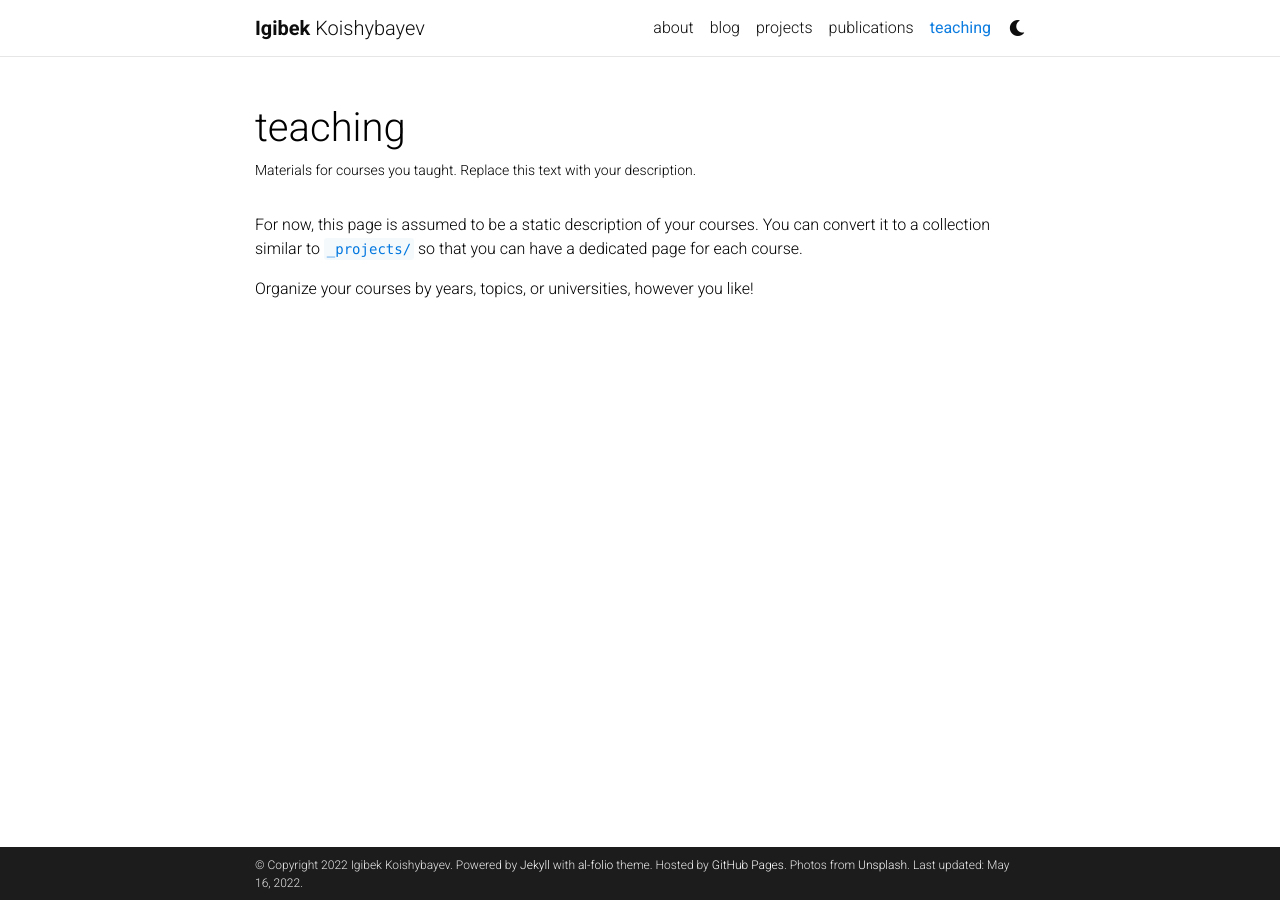
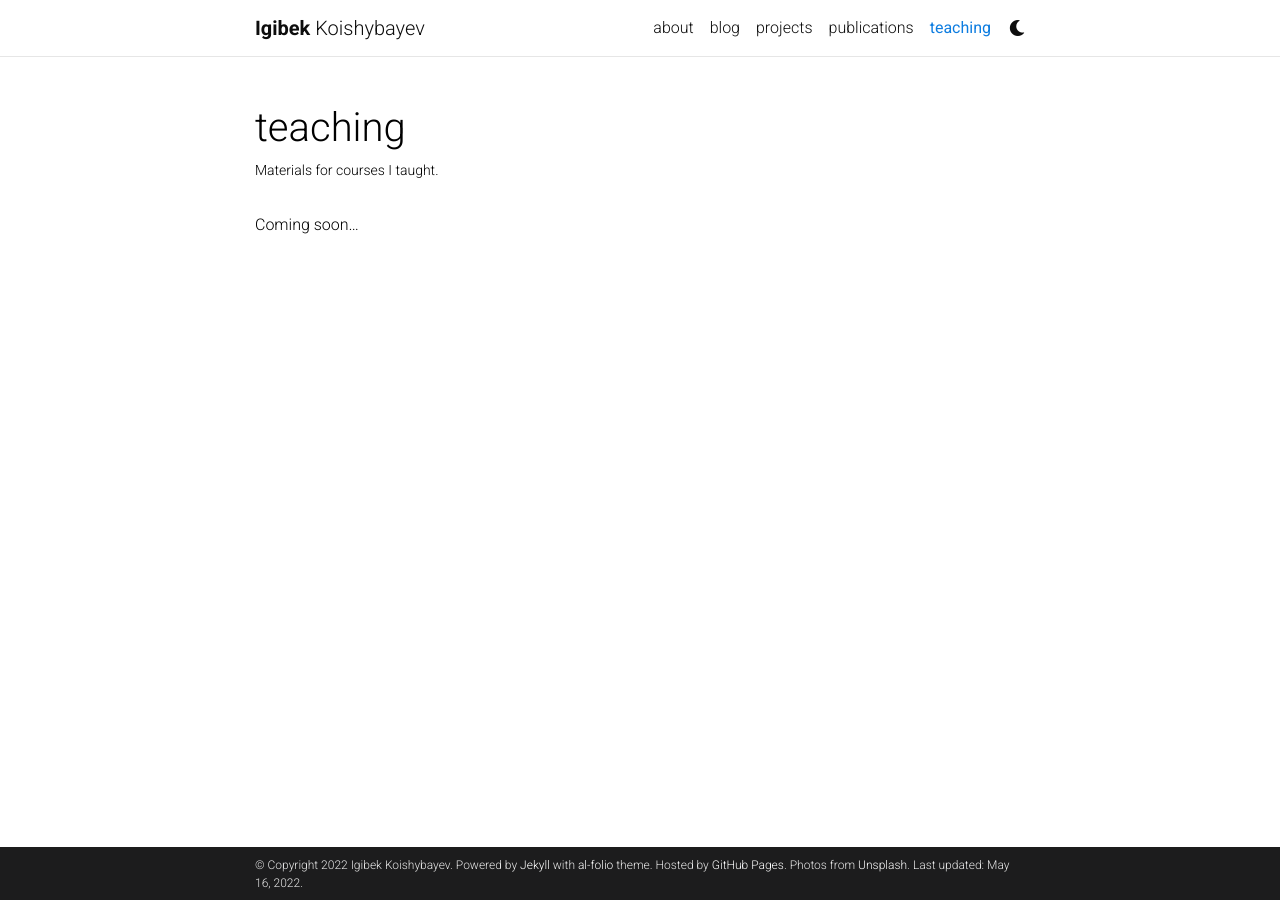
Before and after one commit to igibek/igibek, a Jekyll site: the page built from _pages/teaching.md, in a window 1280 px wide. Built offline with Jekyll 4.4.1, drawn with Linux system fonts in a browser that asks for light colours; comment, search, counter and statistics services are not loaded; a style sheet for code colours, icons or effects is not loaded.

Commit message:
removed default text from teachings page

```diff
--- a/_pages/teaching.md
+++ b/_pages/teaching.md
@@ -2,10 +2,8 @@
 layout: page
 permalink: /teaching/
 title: teaching
-description: Materials for courses you taught. Replace this text with your description.
+description: Materials for courses I taught.
 nav: true
 ---
 
-For now, this page is assumed to be a static description of your courses. You can convert it to a collection similar to `_projects/` so that you can have a dedicated page for each course.
-
-Organize your courses by years, topics, or universities, however you like!
+Coming soon...
```
